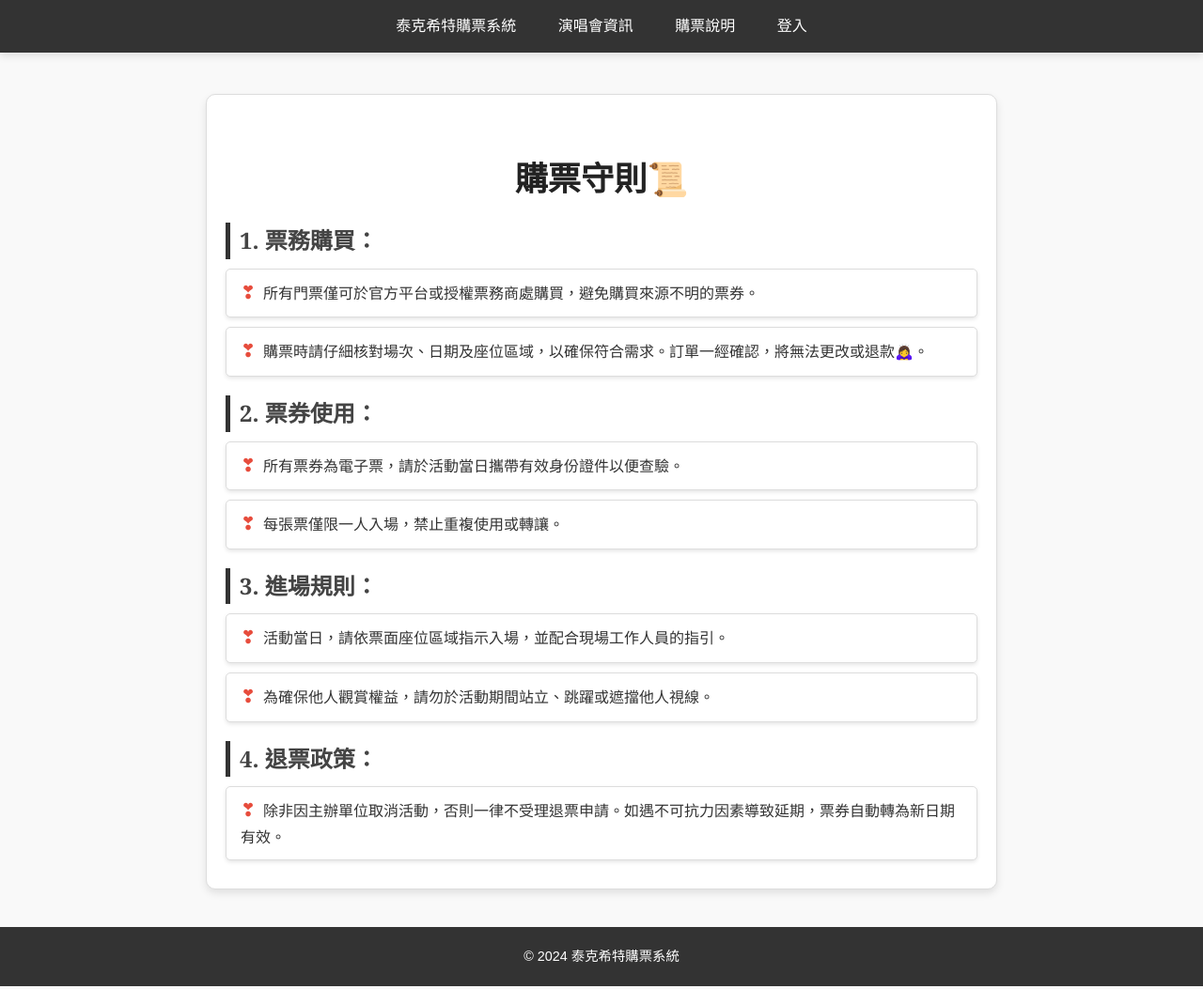
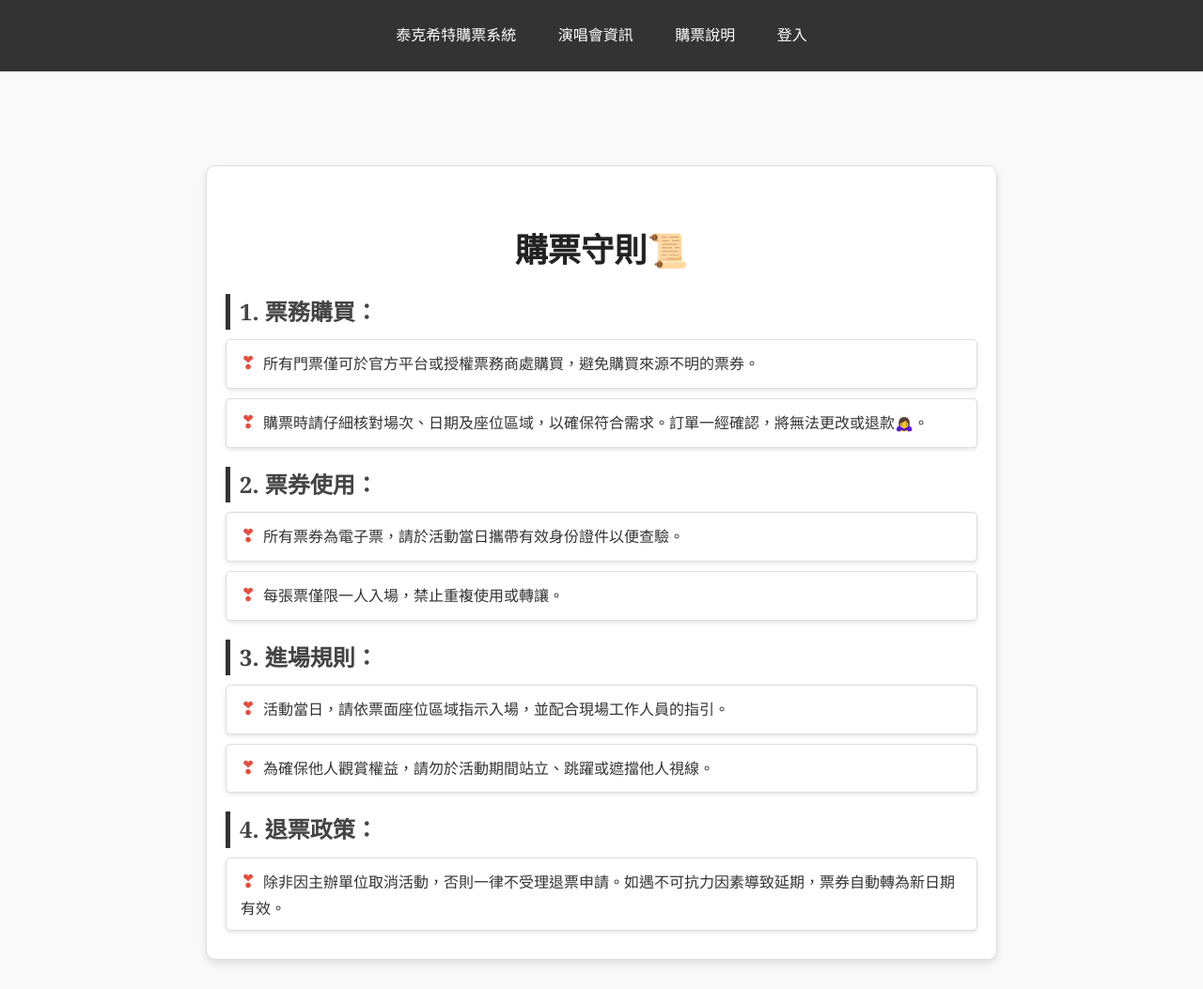
Before and after one commit to jiapei1101/tekcit, a website: page public/ticket-rules.html in a window 1280 px wide. Shown: the top 1053 px of the page at 94% size. Drawn offline with Linux system fonts and the light colour scheme.

Commit message:
Update ticket-rules.html

```diff
--- a/public/ticket-rules.html
+++ b/public/ticket-rules.html
@@ -62,26 +62,19 @@
             margin-right: 8px;
         }
 
-        /* 頂部選單樣式 */
+         /* 頂部選單 */
         nav {
             background-color: #333;
             overflow: hidden;
             text-align: center;
-            position: fixed;
-            top: 0;
-            width: 100%;
-            z-index: 1000;
-            box-shadow: 0 4px 8px rgba(0, 0, 0, 0.1);
         }
-
         nav a {
             display: inline-block;
             color: white;
-            padding: 15px 20px;
+            padding: 25px 20px;
             text-decoration: none;
             transition: background-color 0.3s ease-in-out;
         }
-
         nav a:hover {
             background-color: #575757;
         }
```
